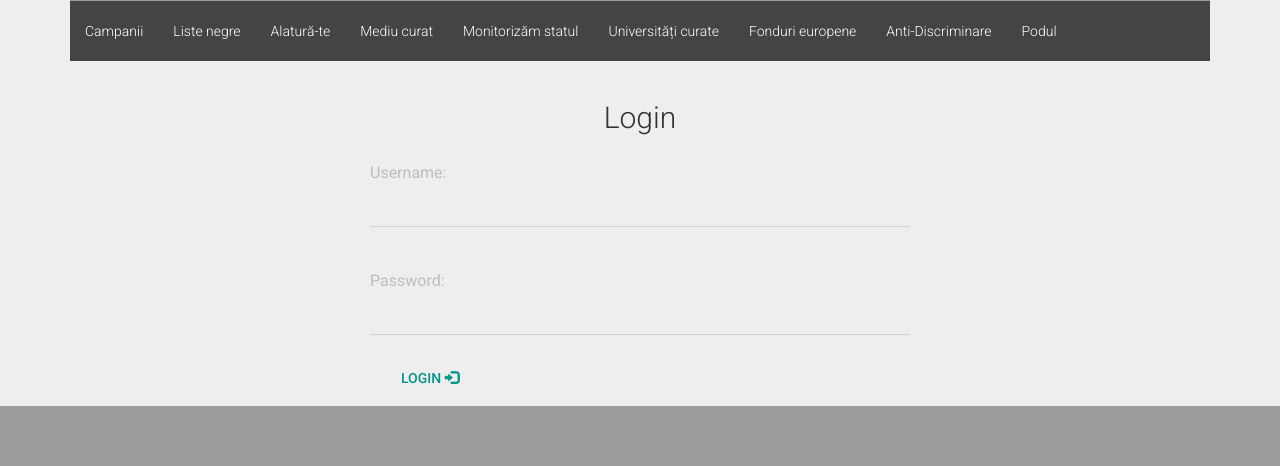
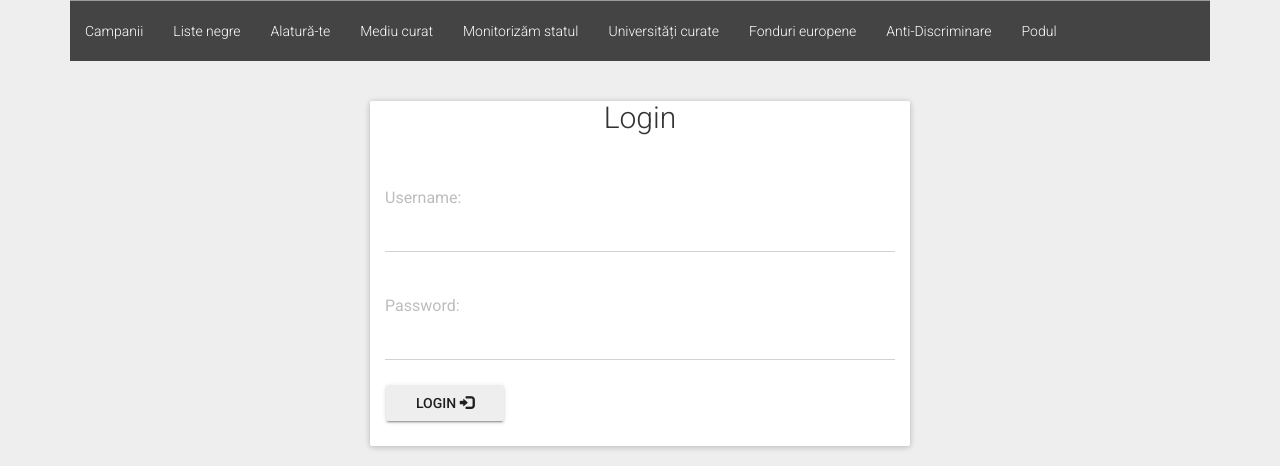
Before and after one commit to smileservices/ngo_volunteer_management, a PHP site: template application/views/login.php in a window 1280 px wide. Shown: the part 915-1381 px from the top of the page. Before the commit the page ends 1321 px from the top, so only its background shows below. Run offline with PHP 8.4, Linux system fonts and the light colour scheme; the template is opened without the code that fills it, so the values that code supplies are empty.

Commit message:
restyled the login page

```diff
--- a/application/views/login.php
+++ b/application/views/login.php
@@ -1,8 +1,10 @@
 <?php require 'frontend/header.php'; ?>
 <div class="col-md-6 col-md-offset-3">
-
-
+  <div class="panel">
+  <div class="panel-header">
     <h2 class="text-center">Login</h2>
+  </div>
+    <div class="panel-body">
      <?php echo validation_errors(); ?>
      <?php echo form_open('verifylogin'); ?>
       <div class="form-group">
@@ -13,8 +15,9 @@
        <label for="password">Password:</label>
        <input class="form-control" type="password" size="20" id="password" name="password"/>
       </div>
-     <button class="btn btn-primary" type="submit" value="Login"/>Login <span class="glyphicon glyphicon-log-in"> </span> </button>
+       <button class="btn btn-raised" type="submit" value="Login"/>Login <span class="glyphicon glyphicon-log-in"> </span> </button>
      </form>
-
+    </div>
+  </div>
 </div>
 <?php require 'frontend/footer.php'; ?>
```
Lines whose indentation alone changed are shown as unchanged.
